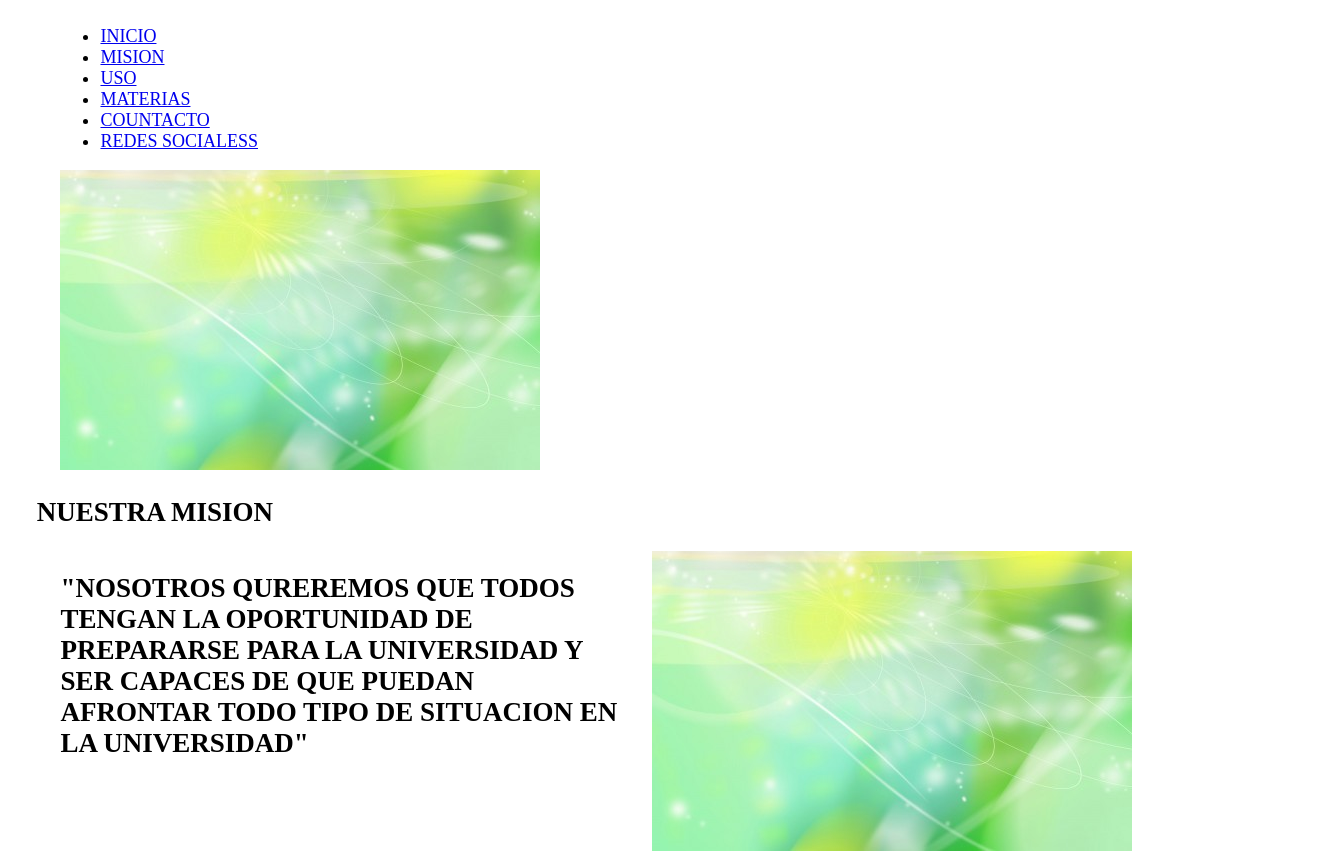
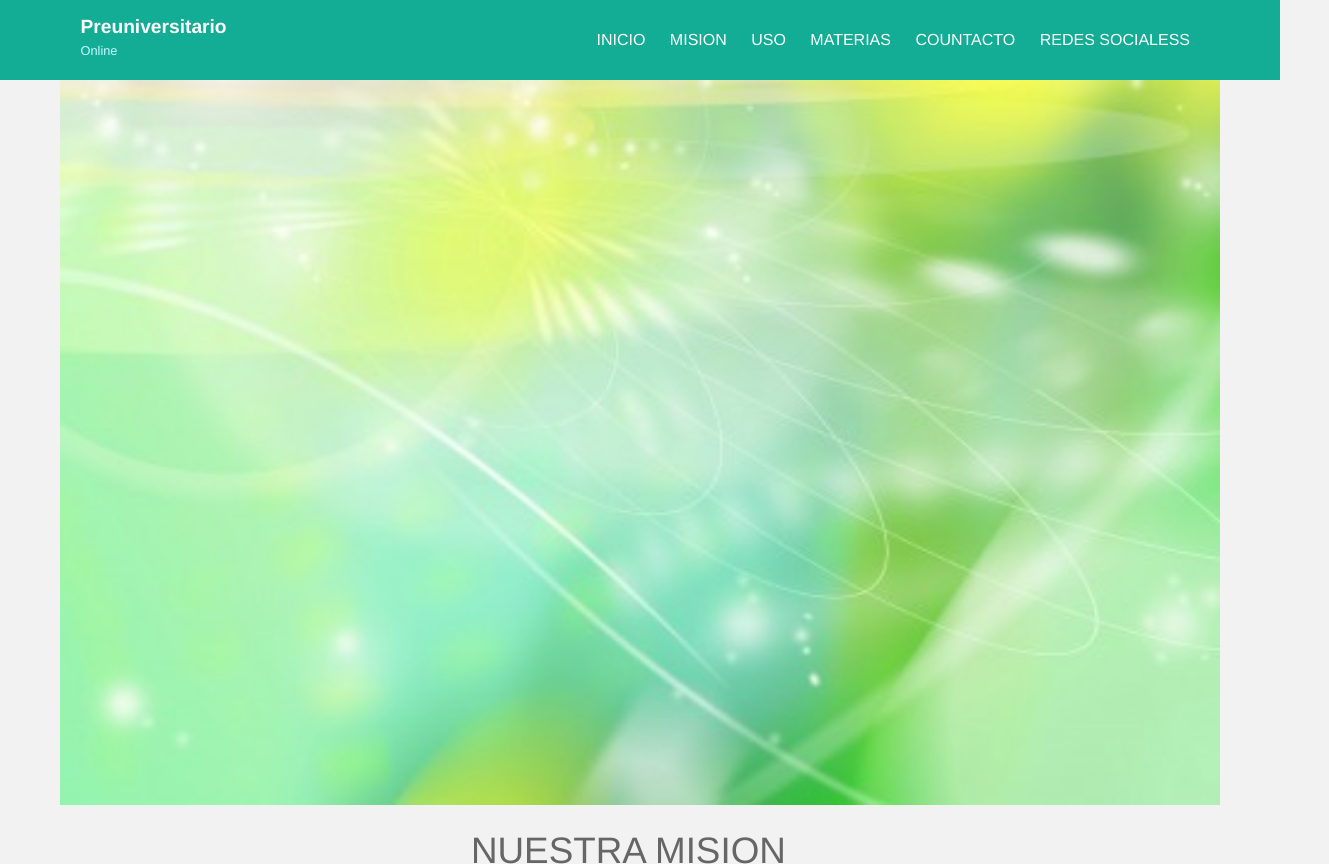
Before and after one commit to alivane/Preuniversitario-Online, a plain HTML site: page index.html in a window 1280 px wide. Shown: the top 864 px of the page, 1329 px wide, since content can reach past the window. Drawn offline with Linux system fonts and the light colour scheme.

Commit message:
insert of class && styles to header and footer

```diff
--- a/index.html
+++ b/index.html
@@ -6,10 +6,17 @@
 	<link rel="stylesheet" type="text/css" href="css/main.css">
 </head>
 <body>
-	<header>
+	<header id="main-header">
 		<div class="container">
 			<div class="row">
 				<div class="col-12">
+
+
+					<a id="logo-header" href="#">
+						<span class="site-name">Preuniversitario</span>
+						<span class="site-desc">Online</span>
+					</a>
+					<nav>
 						<ul>
 							<li><a href="#inicio">INICIO</a></li>
 							<li><a href="#mision">MISION</a></li>
@@ -18,6 +25,7 @@
 							<li><a href="#contacto">COUNTACTO</a></li>
 							<li><a href="#redes">REDES SOCIALESS</a></li>
 						</ul>
+					</nav>
 				</div>
 			</div>
 		</div>
@@ -107,11 +115,18 @@
 			</div>
 		</div>
 	</section>
-	<section id= "redes"></section>
-	<footer>
+	<section id= "redes">
 		<div class="container">
-			<h5>BY ALIVANE</h5>
-			<h6>alivane github</h6>
+			<div class="row">
+				<div class="col-12">
+					facebook, twter, instagram
+				</div>
+			</div>
+		</div>
+	</section>
+	<footer id= "main-footer">
+		<div class="container">
+			<p>BY ALIVANE</p>
 			<p>&copy COPYRIGTH 2016</p>
 		</div>
 	</footer>
--- a/sass/color.scss
+++ b/sass/color.scss
@@ -1,10 +1,14 @@
 $verdeOscuro: #50E850;
 $verdeClaro: #52FA45;
-$celesteOscuro: #66E3D9;
-$celesteClaro: #B7FDF2;
+$celesteOscuro: #13AD96;
+$celesteClaro: #17BAA2;
 $azulOscuro: #5A83E1;
 $azulClaro: #5997FD;
 $azul: #3977DE;
 $amarrillo: #FEE017;
 $rosa: #FF5484;
 $rojo: #FD3043;
+$fondo: #f2f2f2;
+$plomo: #999;
+$negro: white;
+$hover: #0E8071;
--- a/sass/style.scss
+++ b/sass/style.scss
@@ -1,6 +1,102 @@
+/************
+//--------------------------------
+// GENERAL
+//-------------------------------
+************/
+body {
+	margin: 0;
+	padding: 0;
+	font-family: Helvetica, Arial, sans-serif;
+	color: #666;
+	background: $fondo;
+	font-size: 1em;
+	line-height: 1.5em;
+	padding-top: 80px;
+}
+
+h1 {
+	font-size: 2.3em;
+    line-height: 1.3em;
+	margin: 15px 0;
+	text-align: center;
+	font-weight: 300;
+}
+#main-header {
+	background: $celesteOscuro;
+	color: $negro;
+	height: 80px;
+	width: 100%;
+	left: 0;
+	top: 0;
+	position: fixed;
+	a {
+		color: $negro;
+	}
+	#logo-header {
+		float: left;
+		padding: 15px 0 0 20px;
+		text-decoration: none;
+		&:hover {
+			color: #C7FDFE;
+		}
+
+		.site-name {
+			display: block;
+			font-weight: 700;
+			font-size: 1.2em;
+		}
+
+		.site-desc {
+			display: block;
+			font-weight: 300;
+			font-size: 0.8em;
+			color: #C7FDFE;
+			&:hover{
+				color: white;
+			}
+		}
+
+	}
+	nav {
+		float: right;
+		 ul {
+			margin: 0;
+			padding: 0;
+			list-style: none;
+			padding-right: 20px;
+			li {
+				display: inline-block;
+				line-height: 80px;
+				a {
+					display: block;
+					padding: 0 10px;
+					text-decoration: none;
+					&:hover {
+						background: $hover;
+						color:white;
+					}
+				}
+			}
+		}
+	}
+
+}
+#main-content header {
+	padding: 40px;
+}
+#main-footer {
+	background: $celesteOscuro;
+	color: $negro;
+	text-align: center;
+	padding: 20px;
+	margin-top: 40px;
+}
 input, textarea{
   display: block;
   width: 90%;
   margin: 10px auto;
   text-align: center;
 }
+img{
+	width: 100%;
+}
```
Also changed, not shown: css/main.css, 1 other file. Lines whose indentation alone changed are shown as unchanged.
